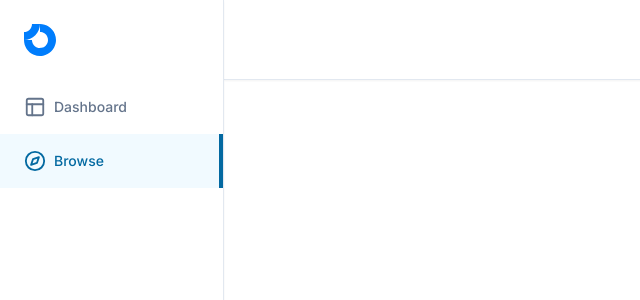
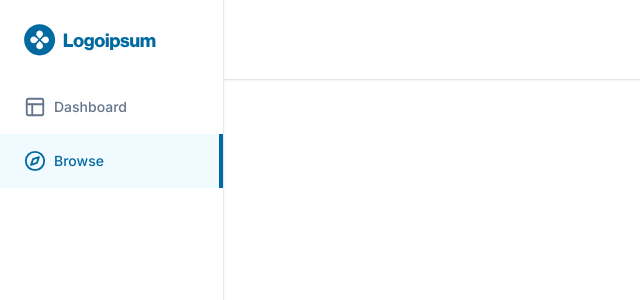
Before and after one commit to Jerry-BloodBerry/lms-platform-nextjs, a Next.js app: page /search in a window 1280 px wide. Shown: the top 300 px of the page, without its empty margins (0-640 px from the left). Built offline with nearby package versions, Linux system fonts and the light colour scheme.

Commit message:
chore: change logo completely

```diff
--- a/app/(dashboard)/_components/logo.tsx
+++ b/app/(dashboard)/_components/logo.tsx
@@ -3,8 +3,8 @@ import Image from 'next/image'
 export const Logo = () => {
   return (
     <Image
-      height={32}
-      width={32}
+      height={132}
+      width={132}
       alt='logo'
       src='/logo.svg'
     />
```
Also changed, not shown: public/logo.svg.
